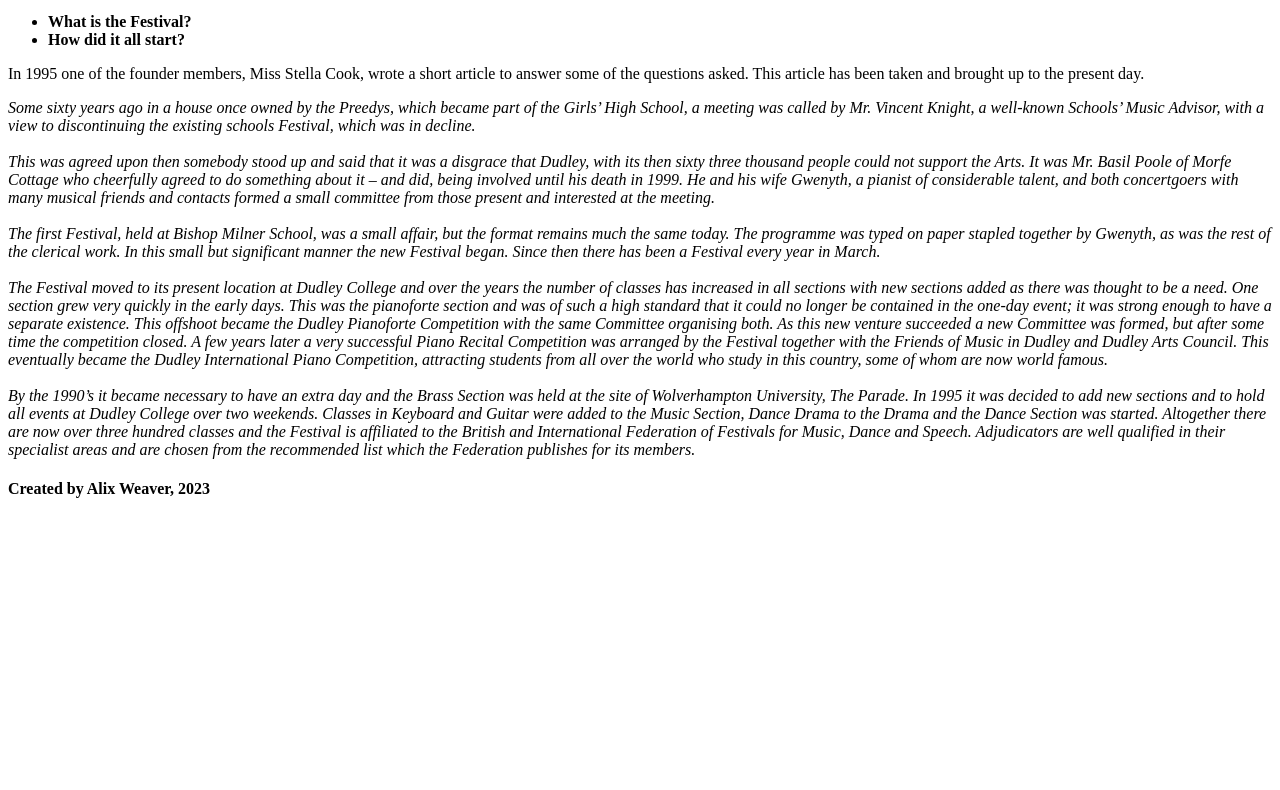
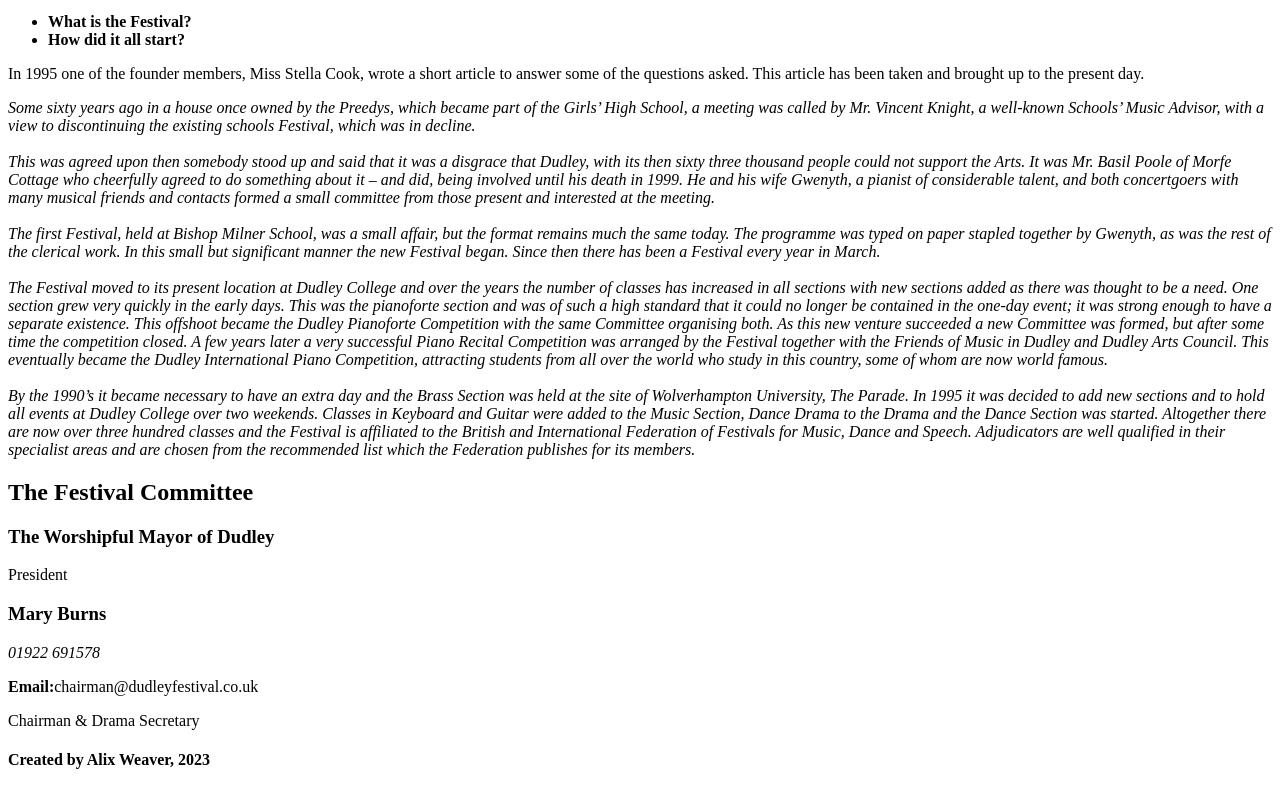
Before and after one commit to Alixstar11/dudley-festival-practice-website, a plain HTML site: page about.html in a window 1280 px wide. Shown: the part 734-1524 px from the top of the page. Before the commit the page ends 1253 px from the top, so only its background shows below. Drawn offline with Linux system fonts and the light colour scheme.

Commit message:
Update about.html
Started filling out festival committee section

```diff
--- a/about.html
+++ b/about.html
@@ -19,7 +19,7 @@
       </nav>
     </header>
     <main>
-      <section class='about-festival'>
+      <article class='about-festival'>
         <h2>The History of Dudley Festival</h2>
         <p>Frequently over the years, the Committee of Dudley Festival has been asked:</p>
         <ul>
@@ -40,9 +40,20 @@
         <br>
         <br>
         <em>By the 1990’s it became necessary to have an extra day and the Brass Section was held at the site of Wolverhampton University, The Parade. In 1995 it was decided to add new sections and to hold all events at Dudley College over two weekends. Classes in Keyboard and Guitar were added to the Music Section, Dance Drama to the Drama and the Dance Section was started. Altogether there are now over three hundred classes and the Festival is affiliated to the British and International Federation of Festivals for Music, Dance and Speech. Adjudicators are well qualified in their specialist areas and are chosen from the recommended list which the Federation publishes for its members.</em>
-      </section>
+      </article>
       <section class='festival-committee'>
-
+        <h2>The Festival Committee</h2>
+        <section class='committee-member'>
+          <h3>The Worshipful Mayor of Dudley</h3>
+          <p>President</p>
+        </section>
+        <section class='committee-member'>
+          <h3>Mary Burns</h3>
+          <em>01922 691578</em>
+          <br>
+          <p><strong>Email:</strong>chairman@dudleyfestival.co.uk</p>
+          <p>Chairman & Drama Secretary</p>
+        </section>
       </section>
     </main>
     <footer>
```
